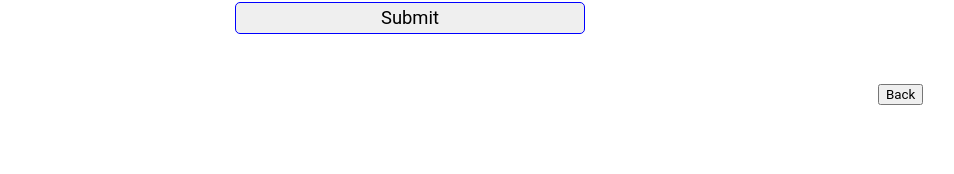
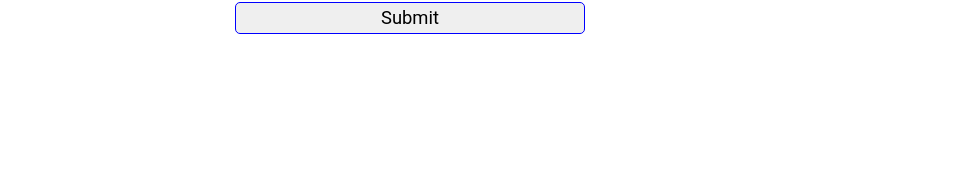
Before and after one commit to harrismawardi/github_repo_tracker, a React app: page /user in a window 1280 px wide. Shown: the part 140-314 px from the top of the page, without its empty margins (230-1184 px from the left). Built offline with nearby package versions, Linux system fonts and the light colour scheme.

Commit message:
remove back button component from user page

```diff
--- a/src/pages/User/index.js
+++ b/src/pages/User/index.js
@@ -1,13 +1,12 @@
 import React from "react";
 import { BackButton, Profile, RepoList } from "../../components";
-import './style.css';
+import "./style.css";
 
 const User = () => {
   return (
     <div id="user-page-container">
       <Profile />
       <RepoList />
-      <BackButton />
     </div>
   );
 };
```
